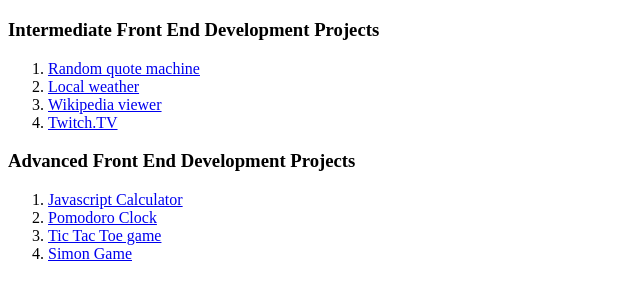
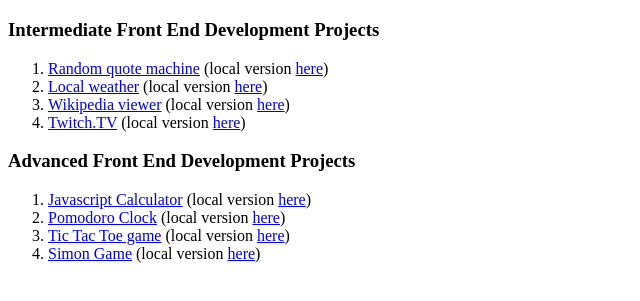
Before and after one commit to dgfreecodecamper/fccfront, a plain HTML site: page index.html in a window 1280 px wide. Shown: the part 61-362 px from the top of the page, without its empty margins (0-640 px from the left). Drawn offline with Linux system fonts and the light colour scheme.

Commit message:
links for both local and github versions added to index.html

```diff
--- a/index.html
+++ b/index.html
@@ -13,10 +13,10 @@
   <p>
     <ol>
 
-      <li><a href="https://dgfreecodecamper/fccfront/quote">Random quote machine</a></li>
-      <li><a href="https://dgfreecodecamper/fccfront/weather">Local weather</a></li>
-      <li><a href="https://dgfreecodecamper/fccfront/wikipedia">Wikipedia viewer</a></li>
-      <li><a href="https://dgfreecodecamper/fccfront/twitch">Twitch.TV</a></li>
+      <li><a href="https://dgfreecodecamper.github.io/fccfront/quote">Random quote machine</a> (local version <a href="/quote">here</a>)</li>
+      <li><a href="https://dgfreecodecamper.github.io/fccfront/weather">Local weather</a> (local version <a href="/weather">here</a>)</li>
+      <li><a href="https://dgfreecodecamper.github.io/fccfront/wikipedia">Wikipedia viewer</a> (local version <a href="/wikipedia">here</a>)</li>
+      <li><a href="https://dgfreecodecamper.github.io/fccfront/twitch">Twitch.TV</a> (local version <a href="/twitch">here</a>)</li>
     </ol>
   </p>
 
@@ -24,10 +24,10 @@
   <p>
     <ol>
 
-      <li><a href="https://dgfreecodecamper/fccfront/calc">Javascript Calculator</a></li>
-      <li><a href="https://dgfreecodecamper/fccfront/pomodoro">Pomodoro Clock</a></li>
-      <li><a href="https://dgfreecodecamper/fccfront/tictactoe">Tic Tac Toe game</a></li>
-      <li><a href="https://dgfreecodecamper/fccfront/simon">Simon Game</a></li>
+      <li><a href="https://dgfreecodecamper.github.io/fccfront/calc">Javascript Calculator</a> (local version <a href="/calc">here</a>)</li>
+      <li><a href="https://dgfreecodecamper.github.io/fccfront/pomodoro/">Pomodoro Clock</a> (local version <a href="/pomodoro">here</a>)</li>
+      <li><a href="https://dgfreecodecamper.github.io/fccfront/tictactoe">Tic Tac Toe game</a> (local version <a href="/tictactoe">here</a>)</li>
+      <li><a href="https://dgfreecodecamper.github.io/fccfront/simon">Simon Game</a> (local version <a href="/simon">here</a>)</li>
     </ol>
   </p>
 
```
